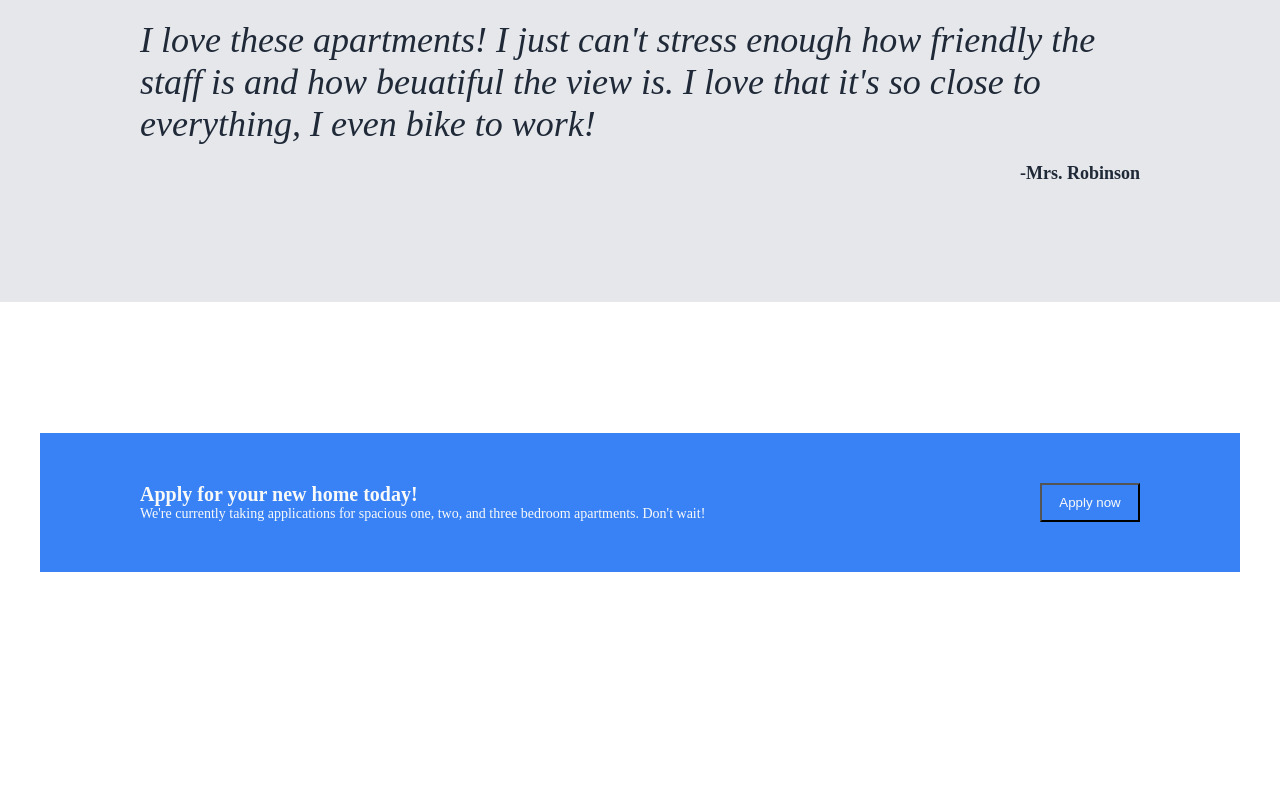
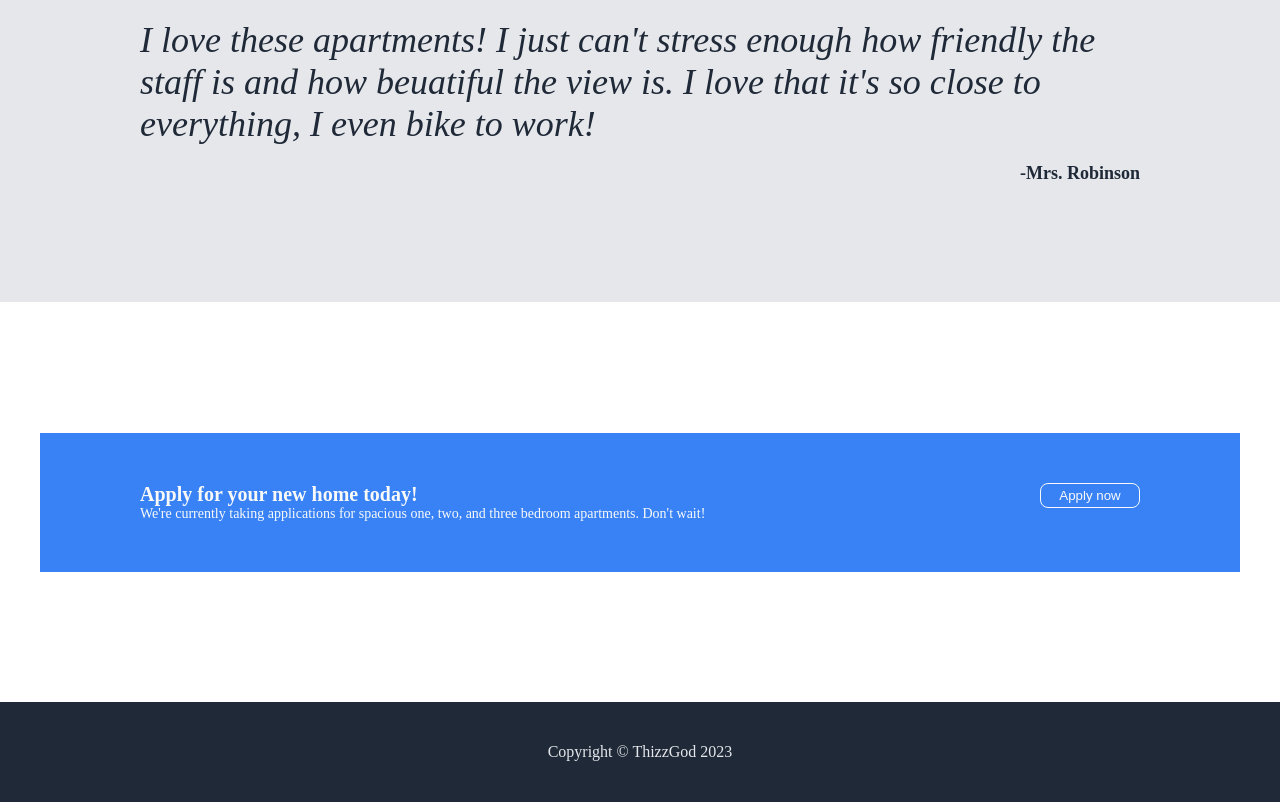
Before and after one commit to ThizzGod/Odin-Landing-Page, a plain HTML site: page index.html in a window 1280 px wide. Shown: the part 1286-2088 px from the top of the page. Before the commit the page ends 1988 px from the top, so only its background shows below. Drawn offline with Linux system fonts and the light colour scheme.

Commit message:
Add copyright, round buttons, and adjust button borders

```diff
--- a/index.html
+++ b/index.html
@@ -64,5 +64,8 @@
             <button class="cta-button">Apply now</button>
         </div>
     </div>
+    <div class="copyright">
+        <div>Copyright &copy; ThizzGod 2023</div>
+    </div>
 </body>
 </html>
--- a/style.css
+++ b/style.css
@@ -41,6 +41,9 @@ button {
     width: 100px;
     background-color: #3882f6;
     color: #f9faf8;
+    border-radius: 8px;
+    height: 25px;
+    border: 1px solid #1F2937;
 }
 
 .header img {
@@ -185,3 +188,19 @@ button {
     font-size: 14px;
 
 }
+
+.cta button {
+    border: 1px solid #F9FAf8;
+}
+
+.copyright {
+    display: flex;
+    align-items: center;
+    justify-content: center;
+    height: 100px;
+    background-color: #1F2937;
+}
+
+.copyright div {
+    color: #e5e7eb;
+}
```
